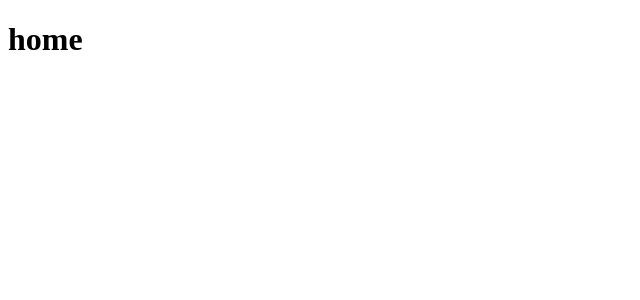
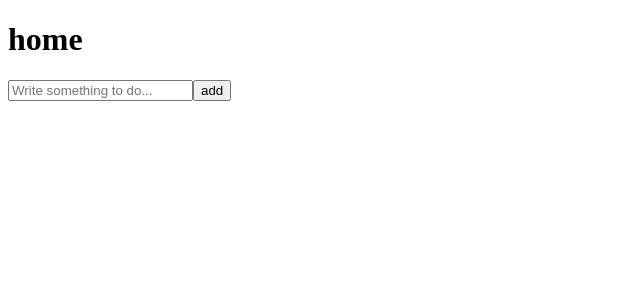
Before and after one commit to flema1/stackbuilders-react--todo-exercise, a React app: page / in a window 1280 px wide. Shown: the top 300 px of the page, without its empty margins (0-640 px from the left). Built offline with nearby package versions, Linux system fonts and the light colour scheme; the HTML template or start-up script is replaced by a standard one.

Commit message:
add input component

```diff
--- /dev/null
+++ b/client/app/src/components/TodoForm.js
@@ -0,0 +1,24 @@
+
+import React from 'react';
+
+const TodoForm = ({onInputUpdate, input }) => {
+  return (
+    <div>
+        <form name="todoForm">
+            <div className="todo-form-group">
+                <input
+                    className='todo-form-input'
+                    type="text"
+                    type="newTodo"
+                    placeholder='Write something to do...'
+                    onChange={(e)=>onInputUpdate(e)}
+                    value={input}
+                />
+                <button className="add-Btn" onClick={()=>console.log('add')}>add</button>
+            </div>
+        </form>
+    </div>
+  );
+};
+
+export default TodoForm;
--- a/client/app/src/containers/Home.js
+++ b/client/app/src/containers/Home.js
@@ -1,4 +1,5 @@
 import React from 'react';
+import ToDoForm from '../components/ToDoForm';
 
 export default class Home extends React.Component {
     constructor(props){
@@ -6,7 +7,16 @@ export default class Home extends React.Component {
         super(props);
         //initial state
         this.state = {
+            toDos: [],
+            input:''
         }
+    }
+    onInputUpdate(event){
+       const { input } = this.state;
+       console.log(event.target.value);
+        this.setState({
+            input: event.target.value
+        })
     }
 
     render() {
@@ -14,6 +24,10 @@ export default class Home extends React.Component {
         return (
         <div className="home-container" >
             <h1>home</h1>
+            <ToDoForm
+                onInputUpdate={this.onInputUpdate.bind(this)}
+                input={ input }
+            />
         </div>);
     }
 }
```
